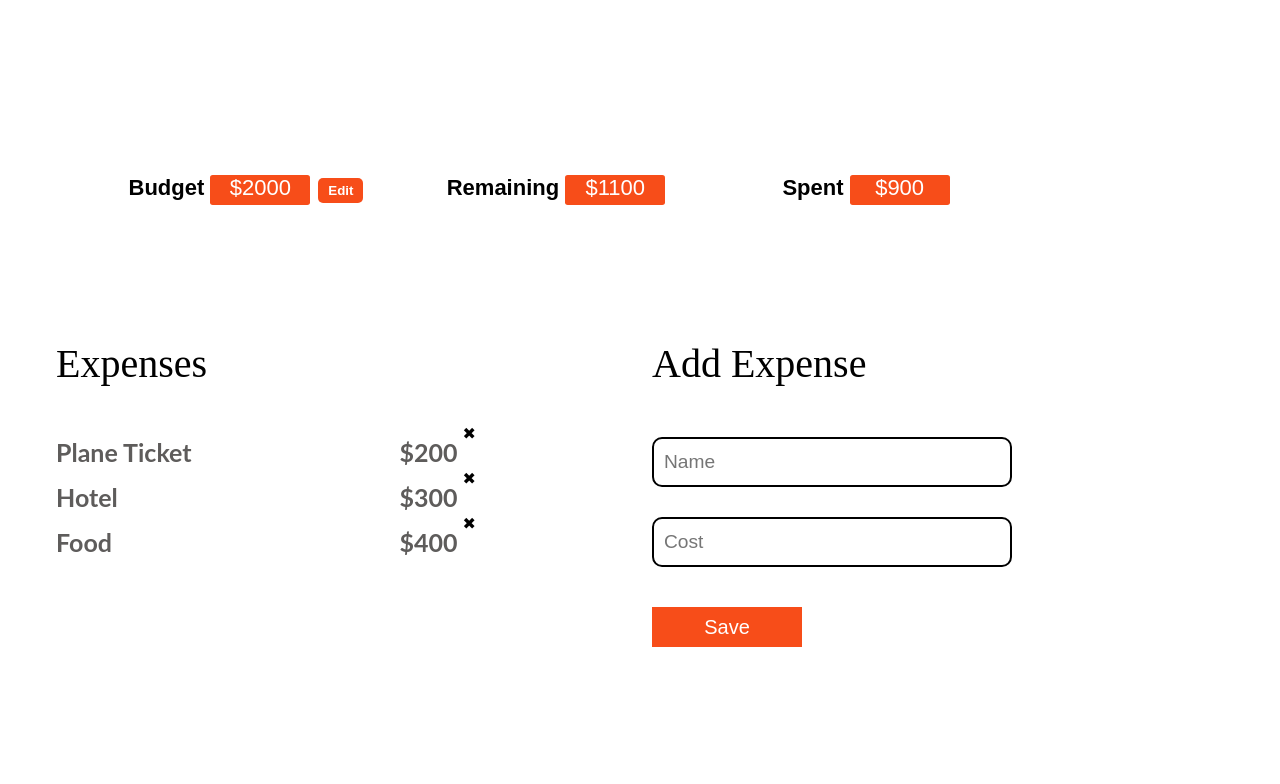
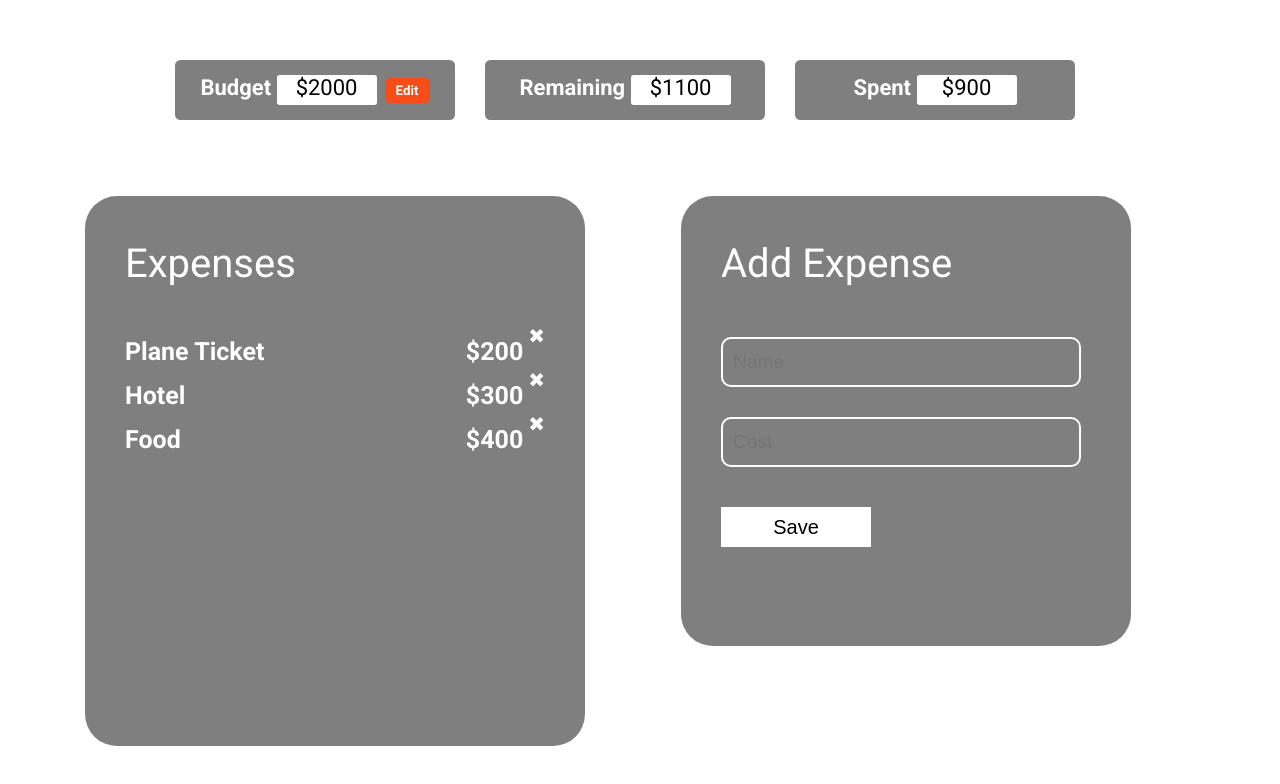
Before and after one commit to Thiratikan/CatchingSunset, a React (Create React App) app: page /planner in a window 1280 px wide. Shown: the part 140-924 px from the top of the page. After the commit the page ends 902 px from the top, so only its background shows below. Built offline with nearby package versions, Linux system fonts and the light colour scheme.

Commit message:
update planner

```diff
--- a/src/component/ExpenseItem.js
+++ b/src/component/ExpenseItem.js
@@ -1,3 +1,4 @@
+import React from "react";
 import { Budget } from "../styles/PlannerStyling";
 import { AppContext } from "../context/AppContext";
 import { useContext } from "react";
--- a/src/component/Home.js
+++ b/src/component/Home.js
@@ -9,6 +9,7 @@ function Home() {
     <Main>
       <video src={videoBG} autoPlay loop muted />
       <Navbar />
+      <Planner />
     </Main>
   );
 }
--- a/src/component/Navbar.js
+++ b/src/component/Navbar.js
@@ -17,13 +17,8 @@ function Navbar() {
         </section>
 
         <ul>
-          <li
-            onClick={() => {
-              navigate("/planner");
-            }}
-          >
-            Planner
-          </li>
+          <li>Trip</li>
+          <li>Planner</li>
           <li>About</li>
         </ul>
       </div>
--- a/src/component/Planner.js
+++ b/src/component/Planner.js
@@ -34,7 +34,7 @@ function Planner() {
             </div>
           </Card>
 
-          <Card width="450px" height="400px">
+          <Card width="450px" height="450px">
             <div className="card">
               <p>Add Expense</p>
               <AddExpenseForm />
--- a/src/styles/PlannerStyling.js
+++ b/src/styles/PlannerStyling.js
@@ -3,8 +3,11 @@ import styled from "styled-components";
 export const Form = styled.div`
   background: transparent;
   position: absolute;
+  width: 100%;
+  height: 100%;
   .budget-display {
     display: flex;
+
     justify-content: center;
     width: 100%;
     margin-top: 60px;
@@ -20,7 +23,7 @@ export const Card = styled.div`
     overflow: hidden;
     border-radius: 2em;
     text-decoration: none;
-    background: white;
+    background-color: rgba(0, 0, 0, 0.5);
     margin: 1em;
     padding: 2.75em 2.5em;
     box-shadow: 0 1.5em 2.5em -0.5em rgba(#000000, 0.1);
@@ -28,10 +31,14 @@ export const Card = styled.div`
   }
   ul {
     list-style-type: none;
+    display: flex;
+    flex-direction: column;
   }
   p {
     font-size: 40px;
     margin-bottom: 50px;
+    color: white;
+    font-family: "Roboto", sans-serif;
   }
 `;
 
@@ -43,21 +50,23 @@ export const Budget = styled.div`
     width: 200px;
     margin-right: 150px;
     margin-bottom: 15px;
-    color: #5e5c5b;
+    color: white;
     font-size: 25px;
-    font-family: "Lato", sans-serif;
+    font-family: "Roboto", sans-serif;
     font-weight: light;
   }
   h3 {
-    color: #5e5c5b;
+    color: white;
     font-size: 25px;
-    font-family: "Lato", sans-serif;
+    font-family: "Roboto", sans-serif;
     font-weight: light;
   }
   .delete-btn {
     margin-left: 5px;
     margin-top: -13px;
     cursor: pointer;
+    color: white;
+    font-size: 20px;
   }
 `;
 
@@ -66,18 +75,21 @@ export const ExpenseStyle = styled.div`
     width: 360px;
     height: 50px;
     margin-bottom: 30px;
-    border: 2px solid #000;
+    border: 2px solid white;
     outline: none;
     background: none;
     padding: 10px;
     border-radius: 10px;
     font-size: 1.2em;
   }
+  placeholder {
+    color: white;
+  }
   button {
     width: 150px;
     height: 40px;
-    background: #f74d19;
-    color: #fff;
+    background: white;
+    color: black;
     border: #fff;
     margin-top: 10px;
     font-size: 20px;
@@ -92,8 +104,8 @@ export const Box = styled.div`
     align-content: space-between;
   }
   span {
-    background-color: #f74d19;
-    color: white;
+    background-color: white;
+    color: black;
     border-radius: 0.125em;
     font-weight: 400;
     display: inline-block;
@@ -107,40 +119,40 @@ export const Box = styled.div`
     border-radius: 0.25em;
     text-decoration: none;
     text-align: center;
-    background: white;
+    background: rgba(0, 0, 0, 0.5);
     padding: 10px;
     padding-top: 15px;
     margin-right: 30px;
     margin-top: 80px;
-    font-family: "Montserrat Alternates", sans-serif;
+    font-family: "Roboto", sans-serif;
     font-weight: 700;
+    color: white;
   }
   h1 {
     font-family: "Dancing Script", cursive;
     color: white;
     font-size: 100px;
     text-align: center;
-    padding-top: 100px;
   }
   input {
-    background-color: #f74d19;
+    background-color: white;
     color: white;
     border: none;
     border-radius: 0.125em;
     height: 30px;
     width: 100px;
-    font-family: "Montserrat Alternates", sans-serif;
+    font-family: "Roboto", sans-serif;
     font-weight: 400;
     text-align: center;
     font-size: 22px;
     margin-left: 10px;
   }
-  input::placeholder {
+  ::placeholder {
     color: white;
   }
   button {
     margin-left: 8px;
-    font-family: "Montserrat Alternates", sans-serif;
+    font-family: "Roboto", sans-serif;
     border: none;
     width: 45px;
     height: 25px;
```
